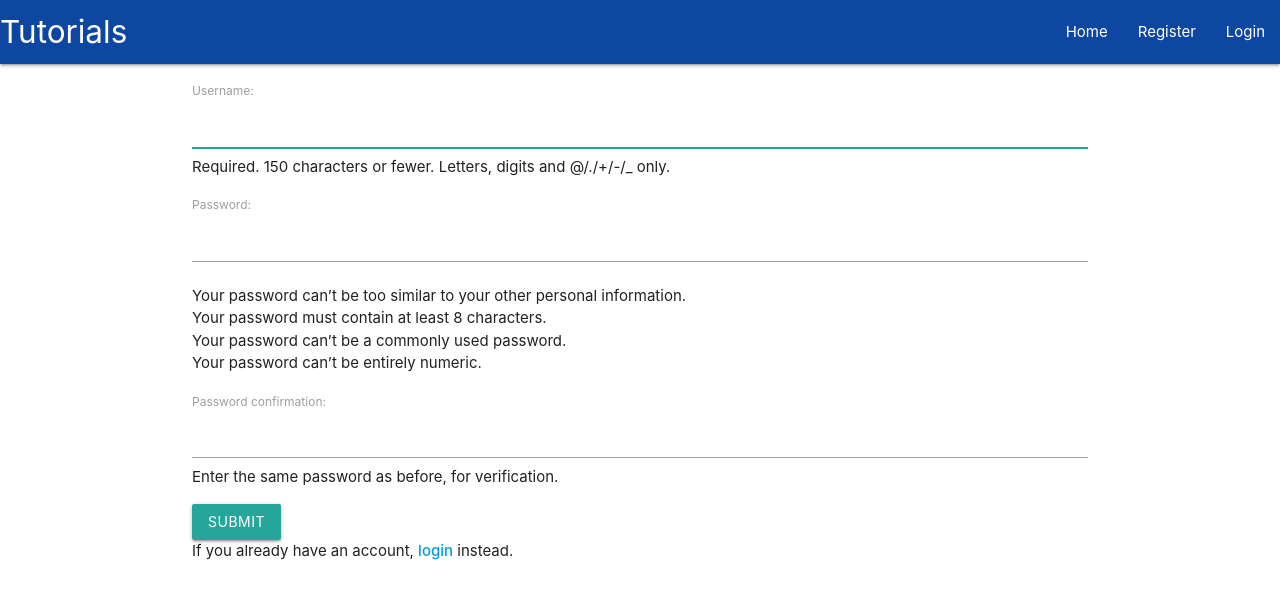
After one commit to unnat5/djangoTutorial, a Django app: page /register/ in a window 1280 px wide. The commit adds this page. Shown: the top 599 px of the page. Run offline with Django 3.2, Linux system fonts and the light colour scheme; some libraries are stand-ins or nearby versions.

Commit message:
User Registration

```diff
--- /dev/null
+++ b/mysite/main/templates/main/register.html
@@ -0,0 +1,13 @@
+{%extends "main/header.html"%}
+
+{%block content%}
+<div class="container"> <!-- class container for center aligned display. --->
+  <form method="POST">
+  	{% csrf_token %} <!-- This is to stop frogery! -->
+  	{{form.as_p}} <!-- .as_p method is to display the login page as paragraph looks good!  -->
+  	<button class = 'btn' type='submit'>Submit</button> <!-- class = 'btn' is to put materialize design to the button.-->
+  </form>
+  If you already have an account, <a href="login/"><strong>login</strong></a> instead.
+</div>
+
+{% endblock %}
--- a/mysite/main/urls.py
+++ b/mysite/main/urls.py
@@ -5,4 +5,5 @@ app_name = "main"
 
 urlpatterns = [
 	path("",views.homepage, name = "homepage"),
+	path("register/",views.register,name = "register"),
 ]
--- a/mysite/main/views.py
+++ b/mysite/main/views.py
@@ -1,9 +1,24 @@
-from django.shortcuts import render
+from django.shortcuts import render,redirect
 from django.http import HttpResponse
 from .models import Tutorial
-
+from django.contrib.auth.forms import UserCreationForm
+from django.contrib.auth import login,logout,authenticate
 # Create your views here.
 def homepage(request):
 	return render(request=request,
 					template_name = "main/home.html",
 					context = {"tutorials": Tutorial.objects.all})
+
+def register(request):
+	if request.method == "POST":
+		form = UserCreationForm(request.POST)
+		if form.is_valid():
+			user = form.save()
+			login(request,user)
+			return redirect("main:homepage")
+		else:
+			for msg in form.error_messages:
+				print(form.error_messages[msg])
+
+	form = UserCreationForm
+	return render(request,"main/register.html",context = {"form":form})
--- a/mysite/mysite/urls.py
+++ b/mysite/mysite/urls.py
@@ -20,4 +20,5 @@ urlpatterns = [
     path('admin/', admin.site.urls),
     path("", include('main.urls')),
     path('tinymce',include('tinymce.urls')),
+    path('register/',include("main.urls"))
 ]
```
Also changed, not shown: mysite/main/templates/main/header.html (+1 -6 lines), mysite/db.sqlite3, 3 other files.
